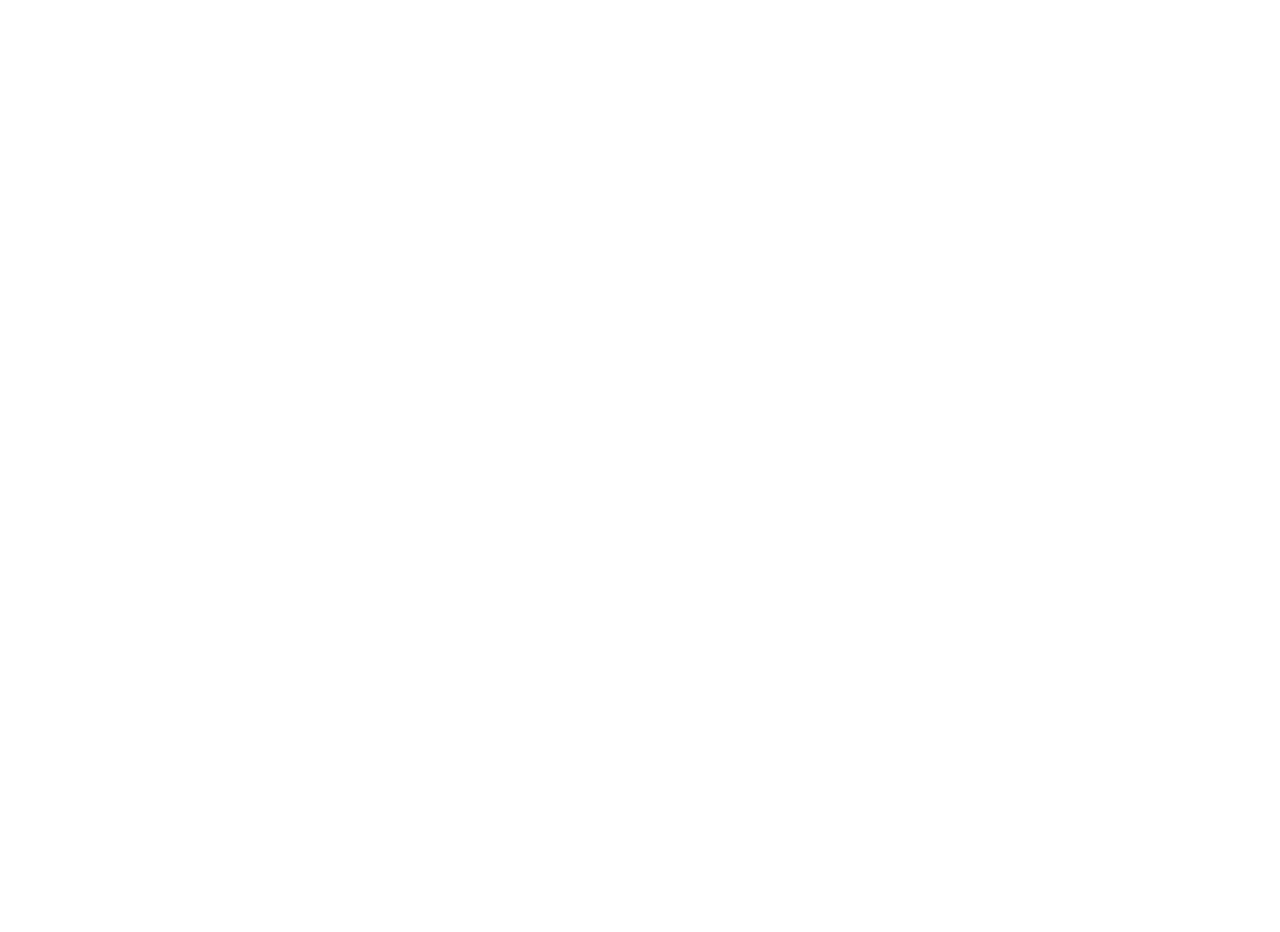
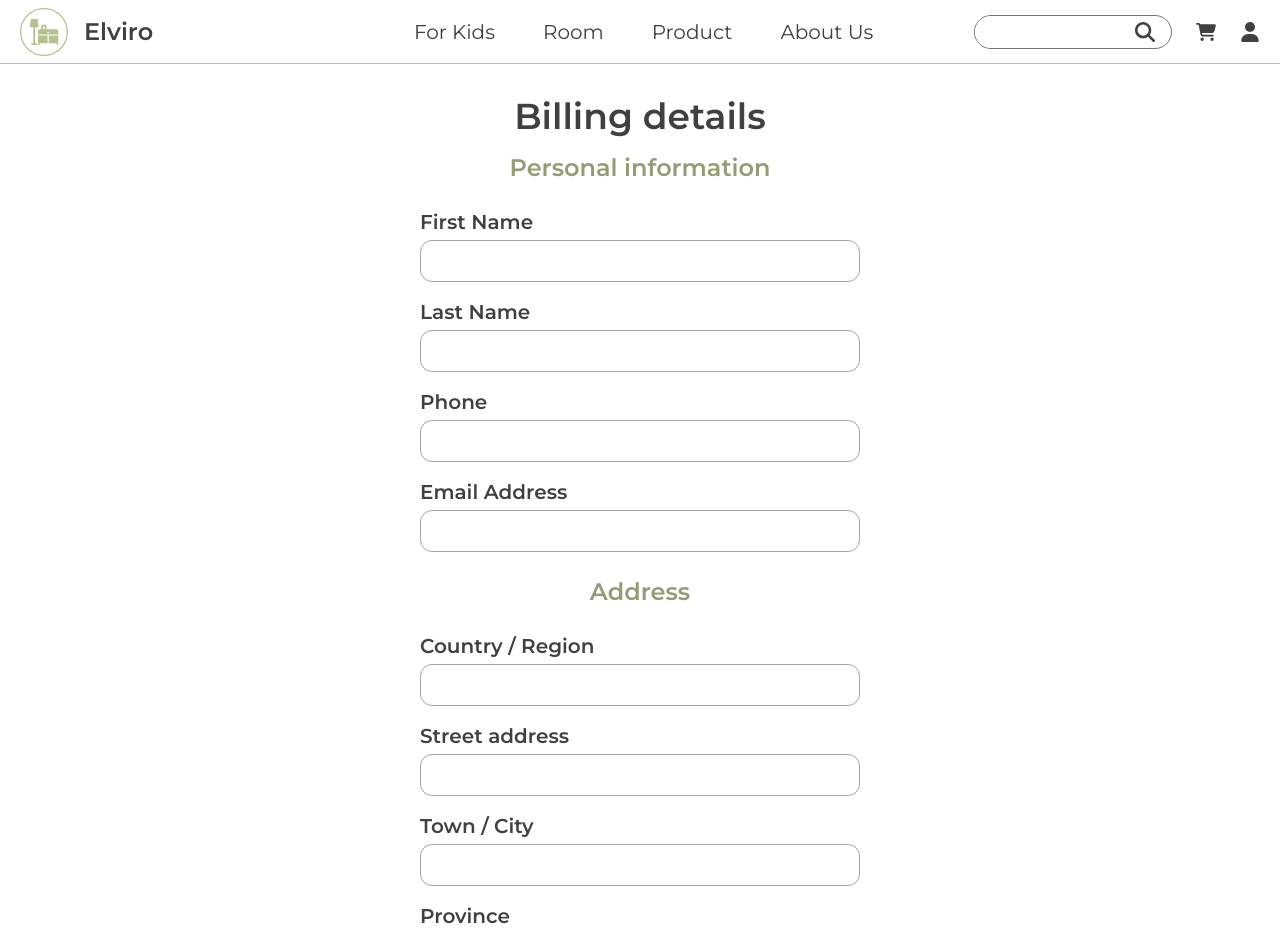
Before and after one commit to jsd7-group3-the-immortal-elf/elviro-frontend, a React (Vite) app: page /cart/checkout in a window 1280 px wide. Shown: the top 932 px of the page. Before the commit the page ends 800 px from the top, so only its background shows below. Built offline with nearby package versions, Linux system fonts and the light colour scheme.

Commit message:
add CheckoutProduct

```diff
--- a/src/App.jsx
+++ b/src/App.jsx
@@ -1,9 +1,9 @@
 import { createBrowserRouter, Outlet, RouterProvider } from "react-router-dom";
 
-// import NavBar from "./components/NavBar";
+import NavBar from "./components/NavBar";
 // import Footer from "./components/Footer";
 // import ProfileNav from "./components/ProfileNav";
-import DashboardNav from "./components/DashBoardNav";
+// import DashboardNav from "./components/DashBoardNav";
 
 // import ErrorPage from "./pages/ErrorPage";
 
@@ -11,8 +11,8 @@
 // import ShopPage from "./pages/main-web/ShopPage";
 // import ProductPage from "./pages/main-web/ProductPage";
 // import CartPage from "./pages/main-web/CartPage";
-// import CheckoutPage from "./pages/main-web/CheckoutPage";
-import AboutPage from "./pages/main-web/AboutPage";
+import CheckoutPage from "./pages/main-web/CheckoutPage";
+// import AboutPage from "./pages/main-web/AboutPage";
 // import ContactPage from "./pages/main-web/ContactPage";
 
 // import ProfilePage from "./pages/profile/ProfilePage";
@@ -26,9 +26,9 @@
 // import DashOrderViewPage from "./pages/dashboard/DashOrderViewPage";
 // import DashCustomerPage from "./pages/dashboard/DashCustomerPage";
 // import DashCustomerViewPage from "./pages/dashboard/DashCustomerViewPage";
-import DashProductPage from "./pages/dashboard/DashProductPage";
-import DashProductAddPage from "./pages/dashboard/DashProductAddPage";
-import DashProductViewPage from "./pages/dashboard/DashProductViewPage";
+// import DashProductPage from "./pages/dashboard/DashProductPage";
+// import DashProductAddPage from "./pages/dashboard/DashProductAddPage";
+// import DashProductViewPage from "./pages/dashboard/DashProductViewPage";
 // import DashAdminPage from "./pages/dashboard/DashAdminPage";
 // import DashAdminSettingPage from "./pages/dashboard/DashAdminSettingPage";
 
@@ -38,7 +38,7 @@
 			path: "/",
 			element: (
 				<>
-					{/* <NavBar /> */}
+					<NavBar />
 					<Outlet />
 					{/* <Footer /> */}
 				</>
@@ -59,7 +59,7 @@
 				},
 				{
 					path: "cart/checkout",
-					// element: <CheckoutPage />,
+					element: <CheckoutPage />,
 				},
 				{
 					path: "cart/checkout/purchased",
@@ -67,7 +67,7 @@
 				},
 				{
 					path: "about",
-					element: <AboutPage />,
+					// element: <AboutPage />,
 				},
 				{
 					path: "contact",
@@ -115,7 +115,7 @@
 			element: (
 				<>
 					{/* <NavBar /> */}
-					<DashboardNav />
+					{/* <DashboardNav /> */}
 					<Outlet />
 				</>
 			),
@@ -143,15 +143,15 @@
 				},
 				{
 					path: "product",
-					element: <DashProductPage />,
+					// element: <DashProductPage />,
 				},
 				{
 					path: "product/add-product",
-					element: <DashProductAddPage />,
+					// element: <DashProductAddPage />,
 				},
 				{
 					path: "product/view-product",
-					element: <DashProductViewPage />,
+					// element: <DashProductViewPage />,
 				},
 				{
 					path: "admin",
--- a/src/components/checkout/CheckoutBilling.jsx
+++ b/src/components/checkout/CheckoutBilling.jsx
@@ -1,113 +1,115 @@
+// import {  Outlet } from "react-router-dom";
 export default function CheckoutBilling() {
 	return (
-		<div>
-			<section id="user_profile" className="lg:w-1/2">
-				<div id="personal">
-					{/* --------------------  ส่วนid  -------------------- */}
 		<div
-						id="head_personal"
-						className="flex flex-col items-start mb-[1.5rem]"
+			id="user_profile"
+			className="flex flex-col items-center w-full max-w-[600px] "
 		>
-						<h2 className="my-[1rem]">Billing details</h2>
-						<h3 className="text-darkgreen ">Personal information</h3>
+			<article id="personal " className=" w-full flex flex-col items-center">
+				<h2 className="my-4">Billing details</h2>
+				<h3 className="text-darkgreen mb-6">Personal information</h3>
 				{/* --------------------  CheckBox  -------------------- */}
-						{/* <div className="information flex">
+				{/* <div id="head_personal" className=" mb-6 ">
+					<div className="information flex">
 							<input
 								type="checkbox"
 								id="information"
 								className="text-gray-950"
 							/>
 							<p className="">Same info. as your account</p>
+						</div>
 				</div> */}
-					</div>
-					<article id="details_profile" className="flex flex-col gap-4">
-						<label id="first_name">
+				{/* --------------------  ส่วนid  -------------------- */}
+				<div
+					id="details_profile"
+					className="flex flex-col items-center gap-4 w-full"
+				>
+					<label className="px-20 size-full" id="first_name">
 						<h4>First Name</h4>
 						<input
 							type="text"
 							id="first_input"
-								className="border border-[#111110] rounded-xl px-4 py-1"
+							className="border border-neutral-400 rounded-xl px-4 py-2 mt-1 w-full"
 						/>
 					</label>
-						<label className="last_name">
+					<label className="px-20 size-full" id="last_name">
 						<h4>Last Name</h4>
 						<input
 							type="text"
 							id="last_input"
-								className="border border-[#111110] rounded-xl px-4 py-1"
+							className="border border-neutral-400 rounded-xl px-4 py-2 mt-1 w-full"
 						/>
 					</label>
-						<label id="phone">
+					<label className="px-20 size-full" id="phone">
 						<h4>Phone</h4>
 						<input
 							type="tel"
-								className="phone border border-[#111110] rounded-xl px-4 py-1"
+							className="phone border border-neutral-400 rounded-xl px-4 py-2 mt-1 w-full"
 						/>
 					</label>
-						<label id="email">
+					<label className="px-20 size-full" id="email">
 						<h4>Email Address</h4>
 						<input
 							type="email"
-								className="phone border border-[#111110] rounded-xl px-4 py-1"
-							/>
-						</label>
-					</article>
-					<br />
-				</div>
-
-				{/* -------------------------ส่วนAddress------------------------- */}
-				<article id="user_contact">
-					<div
-						id="head_contact"
-						className="flex flex-col items-start mb-[1.5rem]"
-					>
-						<h3 className="text-darkgreen">Address</h3>
-						{/* --------------------  CheckBox  -------------------- */}
-						{/* <div id="information" className="flex">
-							<input type="checkbox" id="information" />
-							<p className="">Same address as your account</p>
-						</div> */}
-					</div>
-					<div id="details_contact" className="flex flex-col gap-4]">
-						<label id="country">
-							<h4>Country / Region</h4>
-							<input
-								type="text"
-								className="phone border border-[#111110] rounded-xl px-4 py-1 border-sky-500 border-2"
-							/>
-						</label>
-						<label id="street_address">
-							<h4>Street address</h4>
-							<input
-								type="text"
-								className="phone border border-[#111110] rounded-xl px-4 py-1"
-							/>
-						</label>
-						<label id="city">
-							<h4>Town / City</h4>
-							<input
-								type="text"
-								className="phone border border-[#111110] rounded-xl px-4 py-1"
-							/>
-						</label>
-						<label id="province">
-							<h4>Province</h4>
-							<input
-								type="text"
-								className="phone border border-[#111110] rounded-xl px-4 py-1"
-							/>
-						</label>
-						<label id="zip_code">
-							<h4>ZIP code</h4>
-							<input
-								type="text"
-								className="phone border border-[#111110] rounded-xl px-4 py-1"
+							className="phone border border-neutral-400 rounded-xl px-4 py-2 mt-1 w-full"
 						/>
 					</label>
 				</div>
 				<br />
 			</article>
-			</section>
+
+			<article id="user_contact" className="flex flex-col items-center w-full">
+				<h3 className="text-darkgreen mb-6">Address</h3>
+				{/* --------------------  CheckBox  -------------------- */}
+				{/* <div
+					id="head_contact"
+					className="flex flex-col items-start mb-[1.5rem]"
+				>
+					<div id="information" className="flex">
+						<input type="checkbox" id="information" />
+						<p className="">Same address as your account</p>
+					</div>
+				</div> */}
+				{/* -------------------------ส่วนAddress------------------------- */}
+				<div id="details_contact" className="flex flex-col gap-4 w-full">
+					<label className="px-20 size-full" id="country">
+						<h4>Country / Region</h4>
+						<input
+							type="text"
+							className="border border-neutral-400 rounded-xl px-4 py-2 mt-1 w-full"
+						/>
+					</label>
+					<label className="px-20 size-full" id="street_address">
+						<h4>Street address</h4>
+						<input
+							type="text"
+							className="border border-neutral-400 rounded-xl px-4 py-2 mt-1 w-full"
+						/>
+					</label>
+					<label className="px-20 size-full" id="city">
+						<h4>Town / City</h4>
+						<input
+							type="text"
+							className="border border-neutral-400 rounded-xl px-4 py-2 mt-1 w-full"
+						/>
+					</label>
+					<label className="px-20 size-full" id="province">
+						<h4>Province</h4>
+						<input
+							type="text"
+							className="border border-neutral-400 rounded-xl px-4 py-2 mt-1 w-full"
+						/>
+					</label>
+					<label className="px-20 size-full" id="zip_code">
+						<h4>ZIP code</h4>
+						<input
+							type="text"
+							className="border border-neutral-400 rounded-xl px-4 py-2 mt-1 w-full"
+						/>
+					</label>
+				</div>
+				<br />
+			</article>
 		</div>
 	);
 }
--- a/src/pages/main-web/CheckoutPage.jsx
+++ b/src/pages/main-web/CheckoutPage.jsx
@@ -1,14 +1,8 @@
 import CheckoutBilling from "../../components/checkout/CheckoutBilling";
-// import NavBar from "../../components/NavBar";
-
 function CheckoutPage() {
 	return (
-		<div className="flex flex-col m-[1rem] lg:flex-row lg:justify-center">
+		<div className="flex flex-col m-4 items-center">
 			<CheckoutBilling />
-			<div>
-				<h1>hello</h1>
-				<h1>My Wold</h1>
-			</div>
 		</div>
 	);
 }
```
Also changed, not shown: src/components/checkout/CheckoutProduct.jsx (added). Lines whose indentation alone changed are shown as unchanged.
